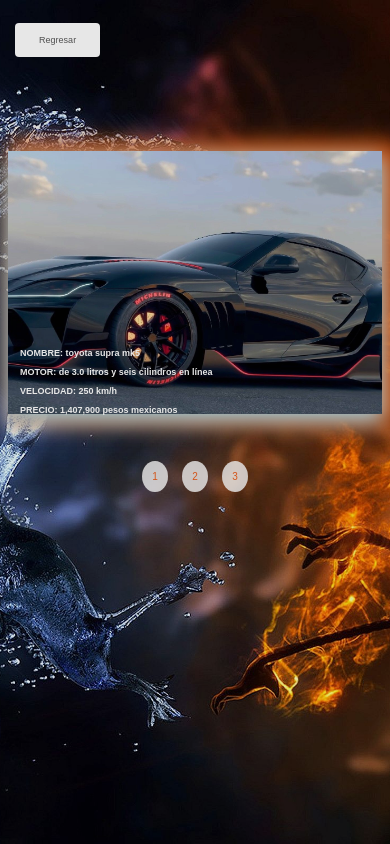
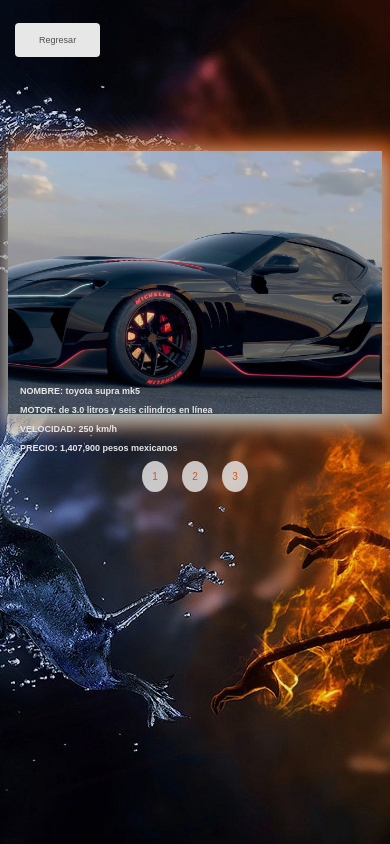
Before and after one commit to yofrandyogando/carros, a plain HTML site: page mas.html in a window 390 px wide. Drawn offline with Linux system fonts and the light colour scheme.

Commit message:
Update diferente.css

```diff
--- a/diferente.css
+++ b/diferente.css
@@ -151,7 +151,7 @@ p {
 @media screen and (max-width:800px) {
     p {
         font-size: 9px;
-        top: 1.9cm;
+        top: 2.9cm;
         left: 215px;
     }
 }
```
